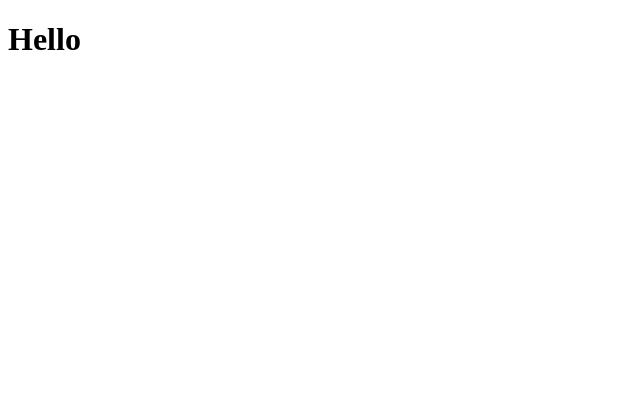
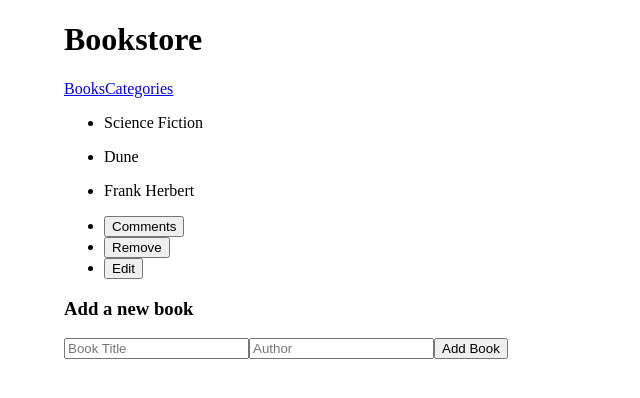
Before and after one commit to HammadSiddique/Bookstore, a React (Create React App) app: page / in a window 1280 px wide. Shown: the top 398 px of the page, without its empty margins (0-640 px from the left). Built offline with nearby package versions, Linux system fonts and the light colour scheme.

Commit message:
Initialize project with react components and react router

```diff
--- a/public/index.html
+++ b/public/index.html
@@ -2,14 +2,12 @@
 <html lang="en">
   <head>
     <meta charset="utf-8" />
-    <link rel="icon" href="%PUBLIC_URL%/favicon.ico" />
     <meta name="viewport" content="width=device-width, initial-scale=1" />
     <meta name="theme-color" content="#000000" />
     <meta
       name="description"
       content="Web site created using create-react-app"
     />
-    <link rel="apple-touch-icon" href="%PUBLIC_URL%/logo192.png" />
     <!--
       manifest.json provides metadata used when your web app is installed on a
       user's mobile device or desktop. See https://developers.google.com/web/fundamentals/web-app-manifest/
@@ -24,7 +22,7 @@
       work correctly both with client-side routing and a non-root public URL.
       Learn how to configure a non-root public URL by running `npm run build`.
     -->
-    <title>React App</title>
+    <title>Bookstore</title>
   </head>
   <body>
     <noscript>You need to enable JavaScript to run this app.</noscript>
--- a/src/App.css
+++ b/src/App.css
@@ -1,38 +1,3 @@
-.App {
-  text-align: center;
+body {
+  margin-left: 5%;
 }
-
-.App-logo {
-  height: 40vmin;
-  pointer-events: none;
-}
-
-@media (prefers-reduced-motion: no-preference) {
-  .App-logo {
-    animation: App-logo-spin infinite 20s linear;
-  }
-}
-
-.App-header {
-  background-color: #282c34;
-  min-height: 100vh;
-  display: flex;
-  flex-direction: column;
-  align-items: center;
-  justify-content: center;
-  font-size: calc(10px + 2vmin);
-  color: white;
-}
-
-.App-link {
-  color: #61dafb;
-}
-
-@keyframes App-logo-spin {
-  from {
-    transform: rotate(0deg);
-  }
-  to {
-    transform: rotate(360deg);
-  }
-}
--- a/src/App.js
+++ b/src/App.js
@@ -1,7 +1,20 @@
-import "./App.css";
+import React from 'react';
+import './App.css';
+import { Routes, Route } from 'react-router-dom';
+import Header from './components/Header';
+import Books from './components/Books';
+import Categories from './components/Categories';
 
 function App() {
-  return <h1>Hello</h1>;
+  return (
+    <>
+      <Header />
+      <Routes>
+        <Route path="/" element={<Books />} />
+        <Route path="/categories" element={<Categories />} />
+      </Routes>
+    </>
+  );
 }
 
 export default App;
--- /dev/null
+++ b/src/components/Book.jsx
@@ -0,0 +1,21 @@
+import React from "react";
+
+const Book = (props) => {
+    const {books} = props;
+    return (
+        <div className="book-display">
+            <ul className="book-info">
+                <li><p>{books.category}</p></li>
+                <li><p>{books.title}</p></li>
+                <li><p>{books.author}</p></li>
+            </ul>
+            <ul>
+                <li><button type="button">Comments</button></li>
+                <li><button type="button">Remove</button></li>
+                <li><button type="button">Edit</button></li>
+            </ul>
+        </div>
+    )
+}
+
+export default Book;
--- /dev/null
+++ b/src/components/Books.jsx
@@ -0,0 +1,18 @@
+import React from "react";
+import Book from "./Book";
+import InputBook from "./InputBook";
+
+const bookslist = {
+    category: 'Science Fiction',
+    title: 'Dune',
+    author: 'Frank Herbert'
+};
+
+const Books = () => (
+    <div className="main-container">
+        <Book books={bookslist}/>
+        <InputBook />
+    </div>
+)
+
+export default Books;
--- /dev/null
+++ b/src/components/Categories.jsx
@@ -0,0 +1,7 @@
+import React from "react";
+
+const Categories = () => (
+    <button type="button">Check Status</button>
+)
+
+export default Categories;
--- /dev/null
+++ b/src/components/Header.jsx
@@ -0,0 +1,14 @@
+import React from "react";
+import { Link } from "react-router-dom";
+
+const Header = () => (
+    <header>
+        <h1 className="logo">Bookstore</h1>
+        <nav>
+            <Link to='/' className="nav-item">Books</Link>
+            <Link to='/categories' className="nav-item">Categories</Link>
+        </nav>
+    </header>
+)
+
+export default Header;
--- /dev/null
+++ b/src/components/InputBook.jsx
@@ -0,0 +1,14 @@
+import React from "react";
+
+const InputBook = () => (
+    <div className="form-container">
+        <h3 className="form-heading">Add a new book</h3>
+        <form>
+            <input className="title"name="title" type='text' placeholder="Book Title" required />
+            <input className="author"name="author" type='text' placeholder="Author" required />
+            <button className="add-btn">Add Book</button>
+        </form>
+    </div>
+);
+
+export default InputBook;
--- a/src/index.js
+++ b/src/index.js
@@ -1,11 +1,13 @@
-import React from "react";
-import ReactDOM from "react-dom/client";
+import React from 'react';
+import ReactDOM from 'react-dom/client';
+import { BrowserRouter as Router } from 'react-router-dom';
+import App from './App';
 
-import App from "./App";
-
-const root = ReactDOM.createRoot(document.getElementById("root"));
+const root = ReactDOM.createRoot(document.getElementById('root'));
 root.render(
   <React.StrictMode>
-    <App />
-  </React.StrictMode>
+    <Router>
+      <App />
+    </Router>
+  </React.StrictMode>,
 );
```
Also changed, not shown: package.json (+18 -0 lines), 1 other file (tests, documents, lock files or other folders).
